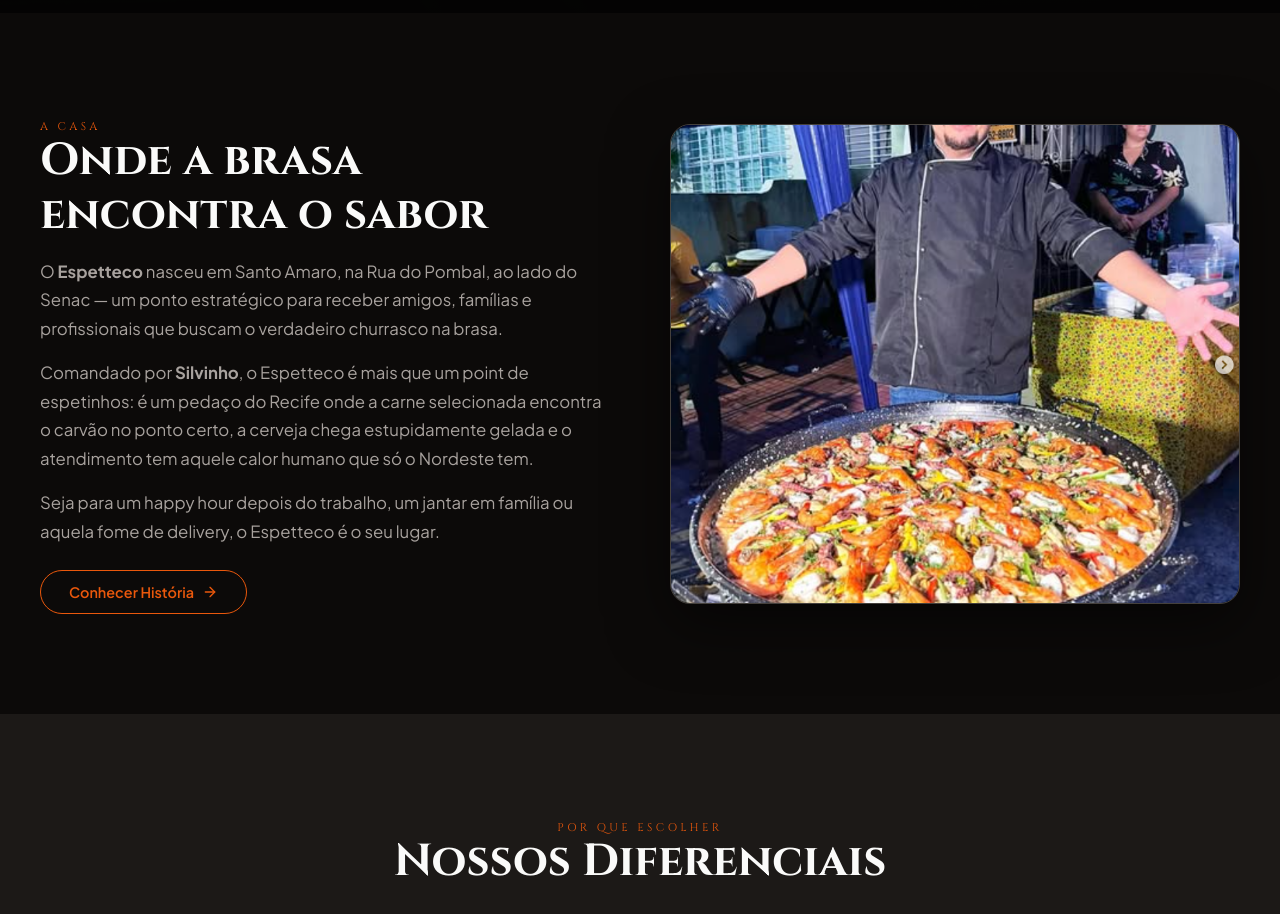
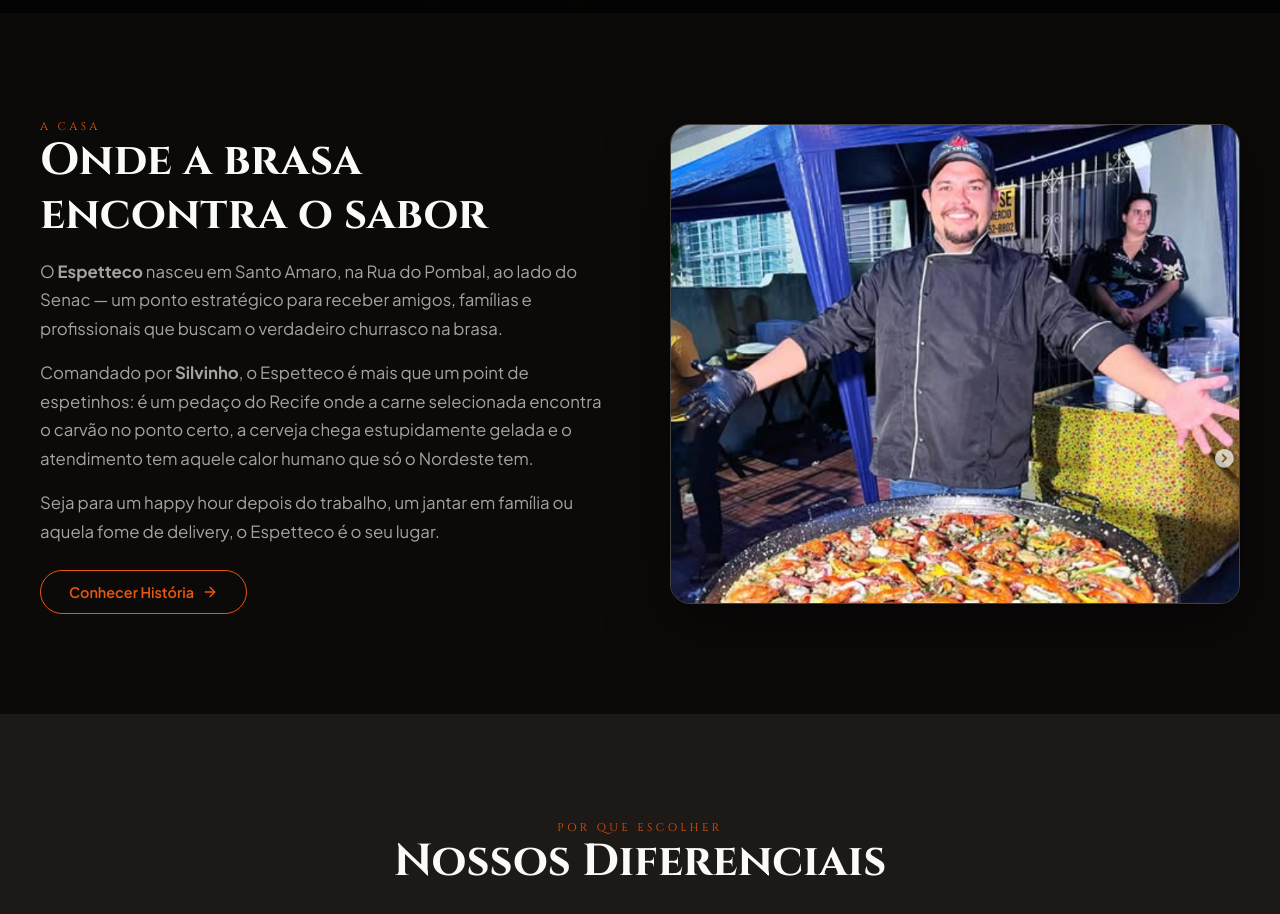
Before and after one commit to tenorio94-prog/espetteco-site, a plain HTML site: page index.html in a window 1280 px wide. Shown: the part 787-1701 px from the top of the page. Drawn offline with Linux system fonts and the light colour scheme; animation ran at ten frames a second.

Commit message:
Fix: Ajusta object-position da foto do dono para mostrar o rosto

```diff
--- a/index.html
+++ b/index.html
@@ -242,7 +242,7 @@
     }
     .sobre-img {
       border-radius: 20px; box-shadow: 0 20px 60px rgba(0,0,0,0.5);
-      width: 100%; height: 480px; object-fit: cover;
+      width: 100%; height: 480px; object-fit: cover; object-position: top center;
       border: 1px solid var(--line);
     }
     .sobre-btn {
```
